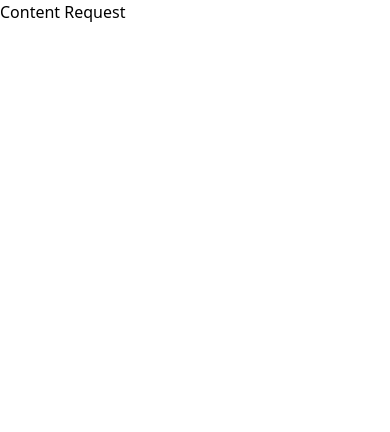
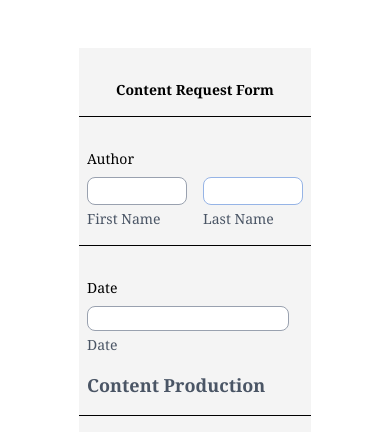
Before and after one commit to Simun234/Content-Planning-App, a React (Vite) app in the folder planning-app/: page /content-request in a window 390 px wide. Shown: the top 432 px of the page. Built offline with nearby package versions, Linux system fonts and the light colour scheme.

Commit message:
Added structured form for Content Request Form
Included fields for Author (First Name and Last Name) and Date

Implemented responsive styles using Tailwind CSS for various screen sizes (mobile, tablet, and desktop)

Styled the form header and input fields to improve usability and aesthetics

```diff
--- a/planning-app/src/pages/content-request.jsx
+++ b/planning-app/src/pages/content-request.jsx
@@ -6,7 +6,42 @@ function ContentRequest ()  {
 
     return (
         <>
-        <h1>Content Request</h1>
+         <div className="flex justify-center mt-12">
+         <div className=" flex flex-col w-[232px] h-[717px] bg-[#F4F4F4] md:w-[662px] h-[2027px] lg:w-[715px] h-[2270px]">
+        <header className="flex justify-center mt-8 ">
+            <h1 className="font-serif font-bold text-[#000] text-sm md:text-base lg:text-xl">Content Request Form</h1>
+        </header>
+        <hr className="mt-4" />
+        <main className="flex flex-col mt-8">
+  <p className="font-serif font-normal text-sm text-[#000] ml-2 md:text-base lg:text-xl">Author</p>
+
+  <div className="flex flex-row gap-4 justify-start mt-2 ml-2">
+    <div className="flex flex-col">
+      <input type="text" className="w-[100px] h-[28px] bg-[#fff] border border-gray-400 rounded-lg md:w-[218px] lg:w-[318px]" />
+      <p className="font-serif font-medium text-sm text-gray-600 mt-1 md:text-base lg:text-lg">First Name</p>
+    </div>
+
+    <div className="flex flex-col">
+      <input type="text" className="w-[100px] h-[28px] bg-[#fff] border border-[#96B4E6] rounded-lg md:w-[218px] lg:w-[318px]" />
+      <p className="font-serif font-medium  text-sm text-gray-600 mt-1 md:text-base lg:text-lg">Last Name</p>
+    </div>
+  </div>
+</main>
+<hr className="mt-4" />
+<section className="flex flex-col mt-8">
+  <p className="font-serif font-normal text-sm text-[#000] ml-2 md:text-base lg:text-xl">Date</p>
+
+  <div className="flex flex-row gap-4 justify-start mt-2 ml-2">
+    <div className="flex flex-col">
+      <input type="text" className="w-[202px] h-[25px] bg-[#fff] border border-gray-400 rounded-lg md:w-[218px] lg:w-[318px]" />
+      <p className="font-serif font-medium text-sm text-gray-600 mt-1 md:text-base lg:text-lg">Date</p>
+    </div>
+  </div>
+</section>
+    <h2 className="font-serif font-bold text-lg text-gray-600 ml-2  mt-4">Content Production</h2>
+    <hr className="mt-4" />
+         </div>
+         </div>
         </>
     )
 }
```
